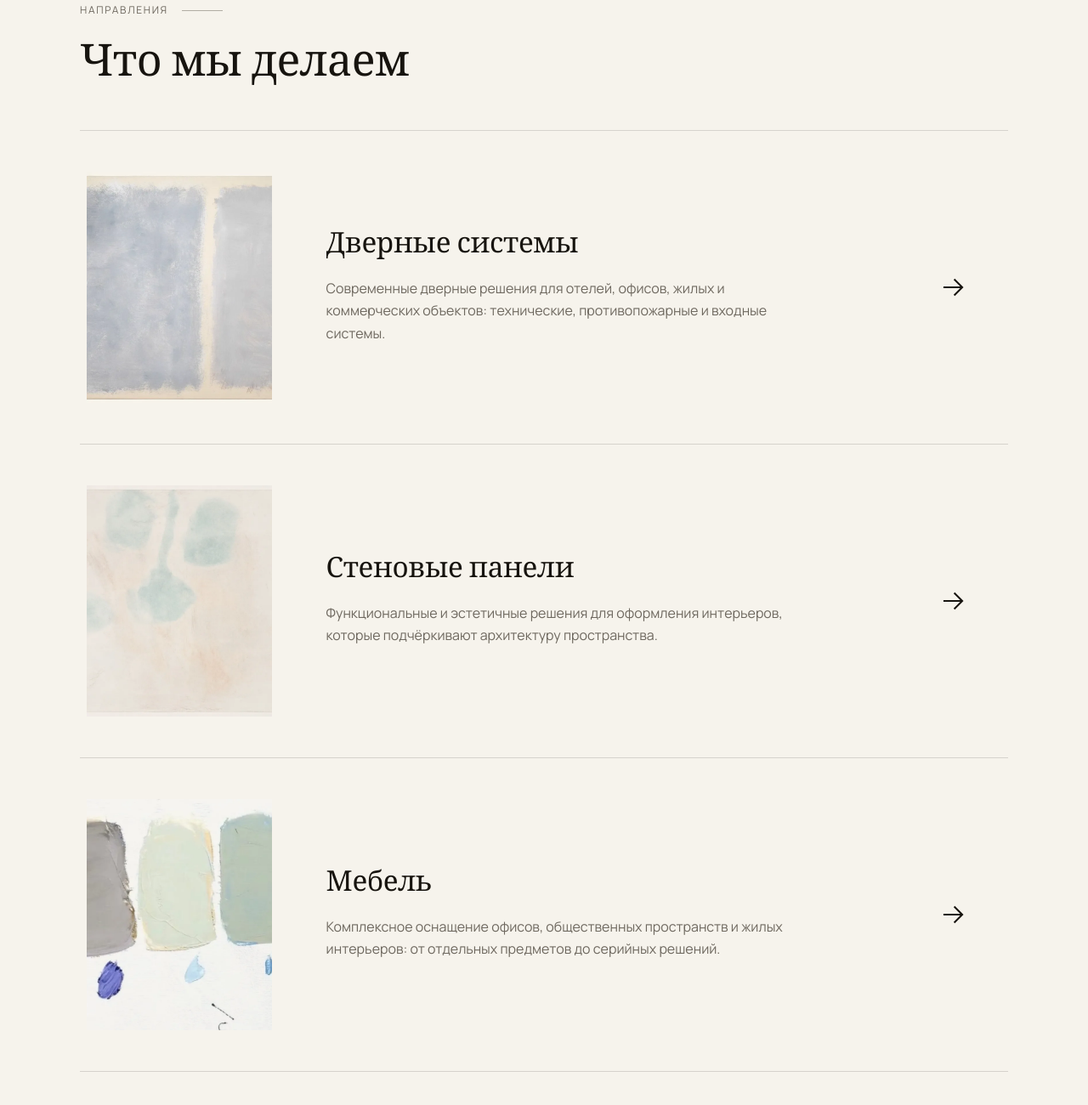
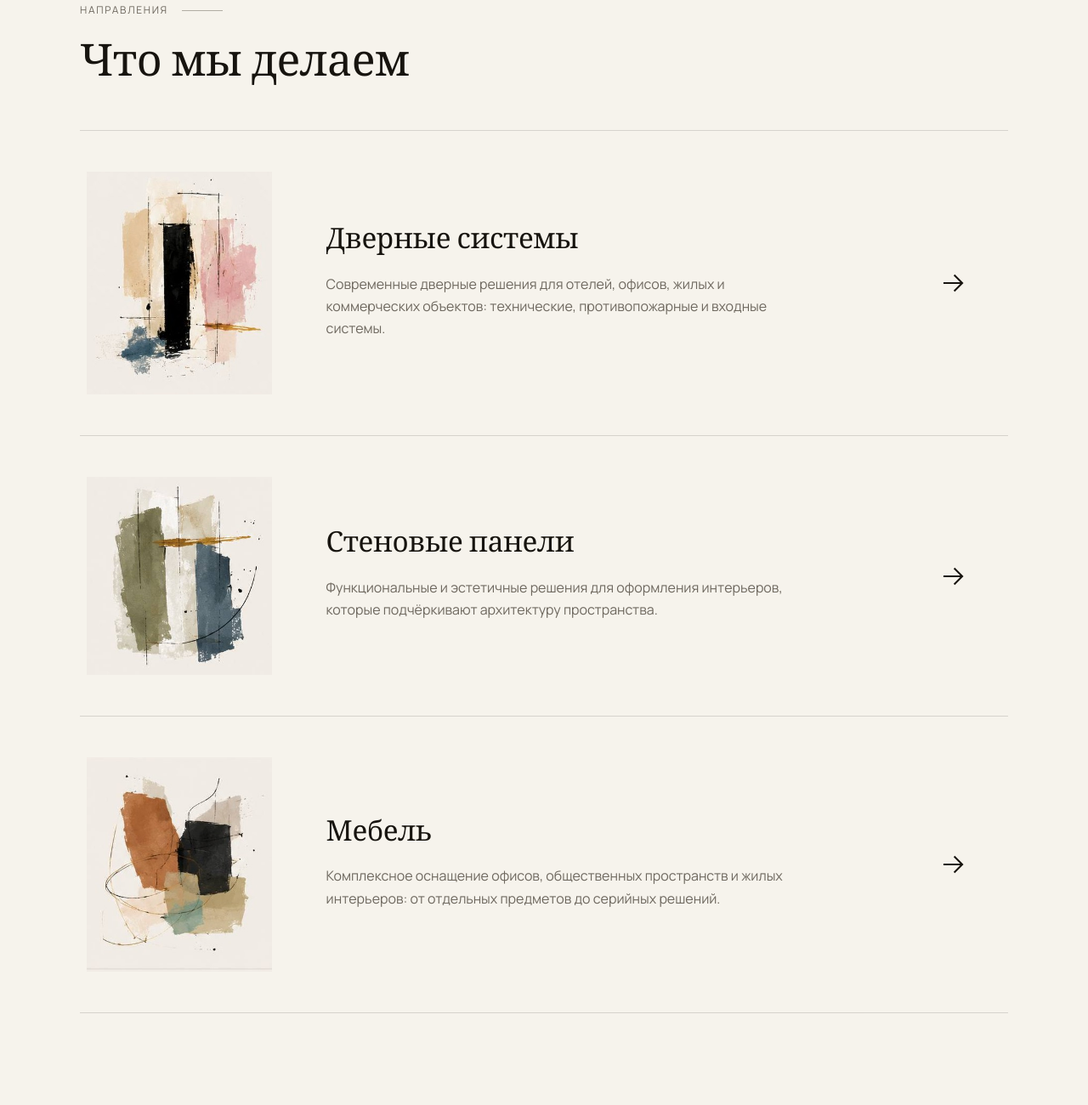
Before and after one commit to elnurio/placedoesntexist, a plain HTML site: page index.html in a window 1280 px wide. Shown: the part 1748-3048 px from the top of the page at 85% size. Drawn offline with Linux system fonts and the light colour scheme.

Commit message:
fix: use uploaded 1/2/3.jpg for direction card illustrations
Replace watercolor webp placeholders with the user-provided JPG assets.

Co-authored-by: Cursor <cursoragent@cursor.com>

```diff
--- a/index.html
+++ b/index.html
@@ -138,7 +138,7 @@
 
       <div class="cards">
         <a class="card reveal" id="doors" href="viani.html">
-          <div class="card-art"><img src="content/dir/doors.webp" alt="" /></div>
+          <div class="card-art"><img src="content/1.jpg" alt="" /></div>
           <div class="card-body">
             <h3 data-i18n="directions.doors.title">Дверные системы</h3>
             <p data-i18n="directions.doors.text">Современные дверные решения для отелей, офисов, жилых и
@@ -151,7 +151,7 @@
         </a>
 
         <article class="card reveal">
-          <div class="card-art"><img src="content/dir/panels.webp" alt="" /></div>
+          <div class="card-art"><img src="content/2.jpg" alt="" /></div>
           <div class="card-body">
             <h3 data-i18n="directions.panels.title">Стеновые панели</h3>
             <p data-i18n="directions.panels.text">Функциональные и эстетичные решения для оформления интерьеров,
@@ -163,7 +163,7 @@
         </article>
 
         <article class="card reveal">
-          <div class="card-art"><img src="content/dir/furniture.webp" alt="" /></div>
+          <div class="card-art"><img src="content/3.jpg" alt="" /></div>
           <div class="card-body">
             <h3 data-i18n="directions.furniture.title">Мебель</h3>
             <p data-i18n="directions.furniture.text">Комплексное оснащение офисов, общественных пространств и жилых
```
